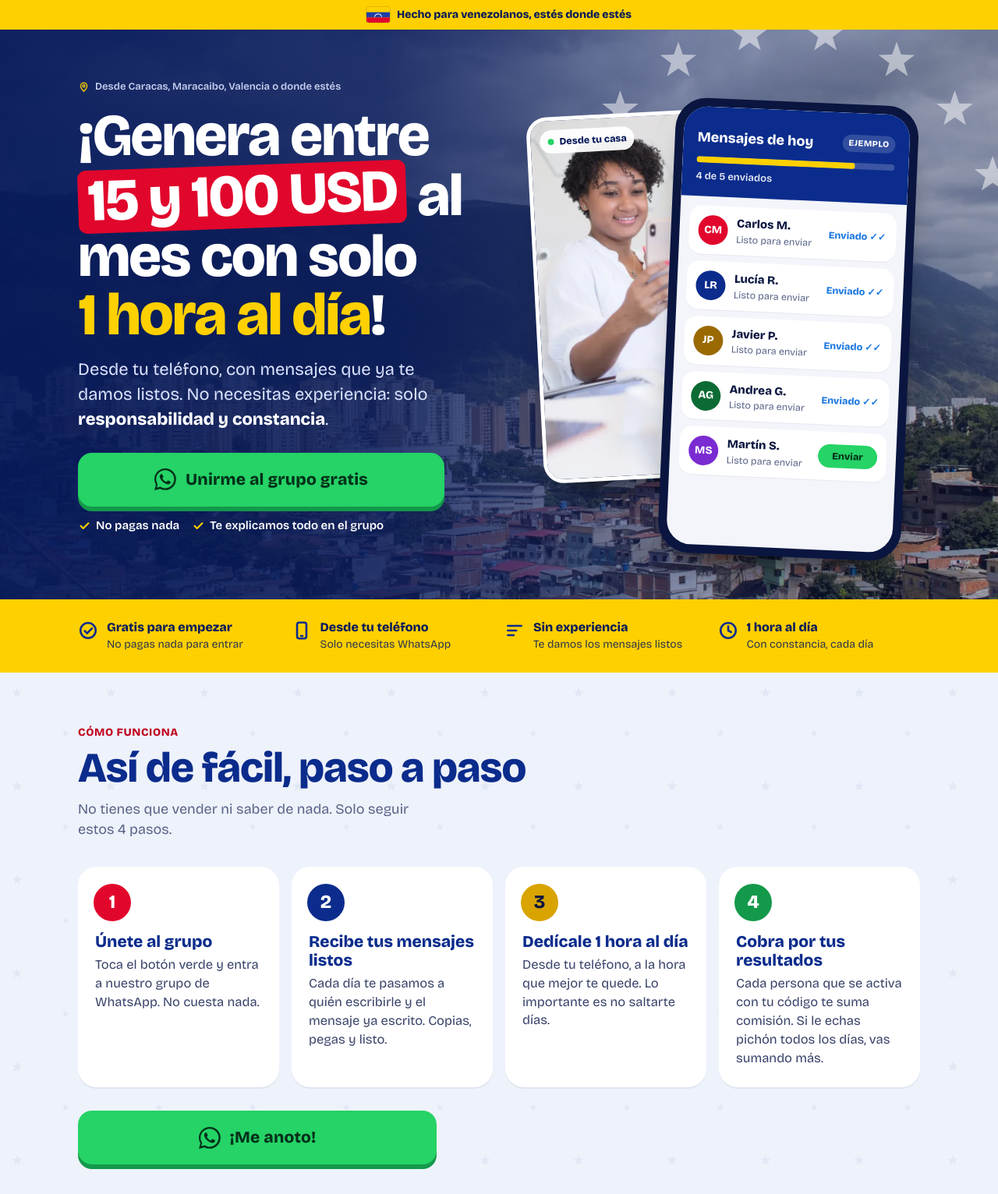
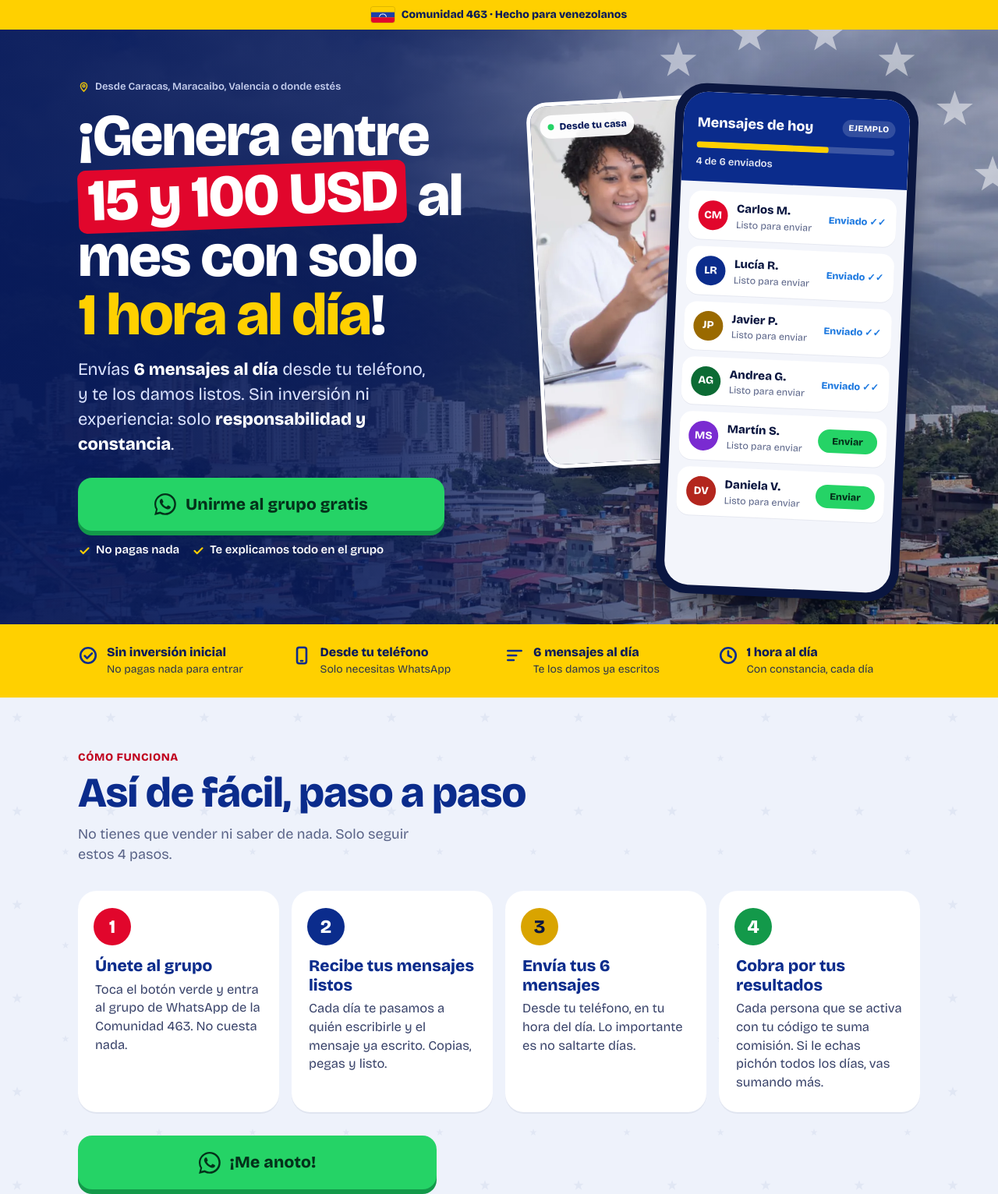
Before and after one commit to BeckerFac/gana-desde-tu-telefono, a plain HTML site: page public/index.html in a window 1280 px wide. Shown: the top 1532 px of the page at 78% size. Drawn offline with nearby package versions, Linux system fonts and the light colour scheme.

Commit message:
feat: alinear la landing con los anuncios 463 (6 mensajes al dia, sin inversion, Comunidad 463)
Co-Authored-By: Claude Fable 5.2 <noreply@anthropic.com>

```diff
--- a/public/index.html
+++ b/public/index.html
@@ -4,7 +4,7 @@
 <meta charset="utf-8">
 <meta name="viewport" content="width=device-width, initial-scale=1, viewport-fit=cover">
 <title>Genera entre 15 y 100 USD al mes con 1 hora al día</title>
-<meta name="description" content="Desde tu teléfono y con mensajes que ya te damos listos. Sin experiencia: solo 1 hora al día, con responsabilidad y constancia. Únete gratis al grupo de WhatsApp.">
+<meta name="description" content="Desde tu teléfono y con 6 mensajes al día que ya te damos listos. Sin inversión ni experiencia: solo 1 hora al día, con responsabilidad y constancia. Únete gratis al grupo de WhatsApp.">
 <meta property="og:title" content="Genera entre 15 y 100 USD al mes con 1 hora al día">
 <meta property="og:description" content="Desde tu teléfono, sin experiencia. Solo 1 hora al día con responsabilidad y constancia. Únete gratis al grupo.">
 <meta property="og:type" content="website">
@@ -72,14 +72,14 @@ h1{margin-top:12px;font-weight:800;font-size:clamp(40px, 11vw, 76px);line-height
 .cta-nota svg{width:17px;height:17px;fill:none;stroke:var(--amarillo);stroke-width:3;stroke-linecap:round;stroke-linejoin:round}
 
 /* ---------- foto + telefono demo ---------- */
-.demo{position:relative;min-height:420px;display:flex;justify-content:flex-end;align-items:flex-start}
+.demo{position:relative;min-height:470px;display:flex;justify-content:flex-end;align-items:flex-start}
 .foto{position:absolute;left:0;top:6px;width:62%;height:380px;border-radius:26px;overflow:hidden;transform:rotate(-3deg);
   border:5px solid #fff;box-shadow:0 26px 40px -26px rgba(0,0,0,.7)}
 .foto img{width:100%;height:100%;object-fit:cover;object-position:40% 20%;display:block}
 .foto-chip{position:absolute;left:12px;top:12px;display:inline-flex;align-items:center;gap:7px;background:rgba(255,255,255,.94);color:var(--azul-osc);
   font-size:12.5px;font-weight:800;padding:6px 10px;border-radius:999px}
 .foto-chip i{width:8px;height:8px;border-radius:50%;background:var(--wa)}
-.tel-wrap{position:relative;z-index:1;width:231px;height:368px;margin-top:34px}
+.tel-wrap{position:relative;z-index:1;width:231px;height:420px;margin-top:34px}
 .tel{width:312px;background:var(--tinta);border-radius:40px;padding:11px;transform-origin:top left;transform:scale(.74) rotate(2.5deg);
   box-shadow:0 34px 50px -28px rgba(0,0,0,.85)}
 .pantalla{position:relative;background:#f3f5fb;border-radius:31px;overflow:hidden;min-height:470px;color:var(--tinta)}
@@ -237,9 +237,9 @@ footer a{color:inherit}
   .hero-grid{grid-template-columns:1.05fr .95fr;align-items:center;gap:40px}
   .cta-nota{justify-content:flex-start}
   .hero .cta{max-width:470px}
-  .demo{min-height:540px}
+  .demo{min-height:610px}
   .foto{width:58%;height:470px;top:20px}
-  .tel-wrap{width:312px;height:504px;margin-top:0}
+  .tel-wrap{width:312px;height:574px;margin-top:0}
   .tel{transform:rotate(2.5deg)}
   .pasos{grid-template-columns:repeat(4,1fr)}
   .pasos li{padding:84px 22px 26px}
@@ -269,7 +269,7 @@ footer a{color:inherit}
 <body>
 <svg width="0" height="0" style="position:absolute" aria-hidden="true"><symbol id="bve" viewBox="0 0 30 20"><rect width="30" height="6.67" fill="#ffd000"/><rect y="6.66" width="30" height="6.68" fill="#1d3fa8"/><rect y="13.33" width="30" height="6.67" fill="#e1062c"/><g fill="#fff"><circle cx="10.68" cy="11.93" r=".75"/><circle cx="11.48" cy="10.54" r=".75"/><circle cx="12.7" cy="9.52" r=".75"/><circle cx="14.2" cy="8.97" r=".75"/><circle cx="15.8" cy="8.97" r=".75"/><circle cx="17.3" cy="9.52" r=".75"/><circle cx="18.52" cy="10.54" r=".75"/><circle cx="19.32" cy="11.93" r=".75"/></g></symbol></svg>
 
-<div class="cinta"><svg class="bandera" viewBox="0 0 30 20" aria-hidden="true"><use href="#bve"/></svg>Hecho para venezolanos, estés donde estés</div>
+<div class="cinta"><svg class="bandera" viewBox="0 0 30 20" aria-hidden="true"><use href="#bve"/></svg>Comunidad 463 · Hecho para venezolanos</div>
 
 <header class="hero">
   <div class="hero-bg" aria-hidden="true"></div>
@@ -283,7 +283,7 @@ footer a{color:inherit}
     <div>
       <span class="lugar"><svg viewBox="0 0 24 24" aria-hidden="true"><path d="M12 21s-6.5-6.1-6.5-11A6.5 6.5 0 0 1 18.5 10c0 4.9-6.5 11-6.5 11z"/><circle cx="12" cy="10" r="2.3"/></svg>Desde Caracas, Maracaibo, Valencia o donde estés</span>
       <h1>¡Genera entre <span class="monto">15 y 100 USD</span> al mes con solo <span class="hora">1 hora al día</span>!</h1>
-      <p class="sub">Desde tu teléfono, con mensajes que ya te damos listos. No necesitas experiencia: solo <b>responsabilidad y constancia</b>.</p>
+      <p class="sub">Envías <b>6 mensajes al día</b> desde tu teléfono, y te los damos listos. Sin inversión ni experiencia: solo <b>responsabilidad y constancia</b>.</p>
 
       <a class="cta" href="https://chat.whatsapp.com/C1FRFqTowrd1bjHnhnset9" rel="noopener"><svg viewBox="0 0 24 24" aria-hidden="true"><path d="M.06 24l1.68-6.16A11.9 11.9 0 010 11.93C0 5.35 5.35 0 11.93 0a11.86 11.86 0 018.44 3.5 11.82 11.82 0 013.49 8.44c0 6.58-5.35 11.93-11.93 11.93a11.9 11.9 0 01-5.7-1.45L.06 24zM6.6 20.2c1.63.97 3.19 1.55 5.25 1.55 5.46 0 9.91-4.44 9.91-9.9 0-5.47-4.45-9.91-9.91-9.91S1.95 6.38 1.95 11.85c0 2.17.64 3.79 1.7 5.48l-.99 3.63 3.94-.76zm11.28-5.6c-.07-.12-.27-.2-.57-.35-.3-.15-1.76-.87-2.03-.97-.27-.1-.47-.15-.67.15-.2.3-.77.97-.94 1.17-.17.2-.35.22-.65.07-.3-.15-1.26-.46-2.4-1.48-.89-.79-1.49-1.77-1.66-2.07-.17-.3-.02-.46.13-.61.14-.13.3-.35.45-.52.15-.17.2-.3.3-.5.1-.2.05-.37-.02-.52-.07-.15-.67-1.62-.92-2.21-.24-.58-.49-.5-.67-.51h-.57c-.2 0-.52.07-.79.37-.27.3-1.04 1.02-1.04 2.48s1.06 2.88 1.21 3.08c.15.2 2.1 3.2 5.08 4.49.71.3 1.26.49 1.69.63.71.23 1.36.19 1.87.12.57-.09 1.76-.72 2-1.41.25-.7.25-1.29.18-1.41z"/></svg>Unirme al grupo gratis</a>
       <div class="cta-nota">
@@ -292,7 +292,7 @@ footer a{color:inherit}
       </div>
     </div>
 
-    <figure class="demo" aria-label="Ejemplo de cómo se ve tu día: una lista de 5 mensajes listos que vas enviando">
+    <figure class="demo" aria-label="Ejemplo de cómo se ve tu día: una lista de 6 mensajes listos que vas enviando">
       <div class="foto" aria-hidden="true">
         <img src="img/chica.webp" alt="" width="640" height="800" loading="eager" decoding="async">
         <span class="foto-chip"><i></i>Desde tu casa</span>
@@ -303,7 +303,7 @@ footer a{color:inherit}
             <div class="app-top">
               <div class="fila"><b class="tt">Mensajes de hoy</b><span class="ej">EJEMPLO</span></div>
               <div class="prog"><i id="prog"></i></div>
-              <div class="cuenta" id="cuenta">0 de 5 enviados</div>
+              <div class="cuenta" id="cuenta">0 de 6 enviados</div>
             </div>
             <ul class="lista" id="lista">
               <li><span class="av" style="background:#e1062c">CM</span><span class="txt"><b>Carlos M.</b><small>Listo para enviar</small></span><span class="estado"><span class="env">Enviar</span><span class="ok">Enviado ✓✓</span></span></li>
@@ -311,6 +311,7 @@ footer a{color:inherit}
               <li><span class="av" style="background:#9a6a00">JP</span><span class="txt"><b>Javier P.</b><small>Listo para enviar</small></span><span class="estado"><span class="env">Enviar</span><span class="ok">Enviado ✓✓</span></span></li>
               <li><span class="av" style="background:#0c6b34">AG</span><span class="txt"><b>Andrea G.</b><small>Listo para enviar</small></span><span class="estado"><span class="env">Enviar</span><span class="ok">Enviado ✓✓</span></span></li>
               <li><span class="av" style="background:#7a2bd1">MS</span><span class="txt"><b>Martín S.</b><small>Listo para enviar</small></span><span class="estado"><span class="env">Enviar</span><span class="ok">Enviado ✓✓</span></span></li>
+              <li><span class="av" style="background:#b3261e">DV</span><span class="txt"><b>Daniela V.</b><small>Listo para enviar</small></span><span class="estado"><span class="env">Enviar</span><span class="ok">Enviado ✓✓</span></span></li>
             </ul>
             <div class="toast" id="toast">
               <span class="chk"><svg viewBox="0 0 24 24"><path d="M5 12.5l4.5 4.5L19 7.5"/></svg></span>
@@ -325,9 +326,9 @@ footer a{color:inherit}
 
 <div class="confianza">
   <ul class="cont">
-    <li><svg viewBox="0 0 24 24" aria-hidden="true"><circle cx="12" cy="12" r="9"/><path d="M8 12.5l2.8 2.8L16.5 9.5"/></svg><span><b>Gratis para empezar</b><small>No pagas nada para entrar</small></span></li>
+    <li><svg viewBox="0 0 24 24" aria-hidden="true"><circle cx="12" cy="12" r="9"/><path d="M8 12.5l2.8 2.8L16.5 9.5"/></svg><span><b>Sin inversión inicial</b><small>No pagas nada para entrar</small></span></li>
     <li><svg viewBox="0 0 24 24" aria-hidden="true"><rect x="6.5" y="2.5" width="11" height="19" rx="2.5"/><path d="M11 18.5h2"/></svg><span><b>Desde tu teléfono</b><small>Solo necesitas WhatsApp</small></span></li>
-    <li><svg viewBox="0 0 24 24" aria-hidden="true"><path d="M4 6.5h16M4 12h10M4 17.5h7"/></svg><span><b>Sin experiencia</b><small>Te damos los mensajes listos</small></span></li>
+    <li><svg viewBox="0 0 24 24" aria-hidden="true"><path d="M4 6.5h16M4 12h10M4 17.5h7"/></svg><span><b>6 mensajes al día</b><small>Te los damos ya escritos</small></span></li>
     <li><svg viewBox="0 0 24 24" aria-hidden="true"><circle cx="12" cy="12" r="9"/><path d="M12 7v5l3.5 2"/></svg><span><b>1 hora al día</b><small>Con constancia, cada día</small></span></li>
   </ul>
 </div>
@@ -339,9 +340,9 @@ footer a{color:inherit}
       <h2 class="rev">Así de fácil, paso a paso</h2>
       <p class="intro rev">No tienes que vender ni saber de nada. Solo seguir estos 4 pasos.</p>
       <ol class="pasos">
-        <li class="rev"><h3>Únete al grupo</h3><p>Toca el botón verde y entra a nuestro grupo de WhatsApp. No cuesta nada.</p></li>
+        <li class="rev"><h3>Únete al grupo</h3><p>Toca el botón verde y entra al grupo de WhatsApp de la Comunidad 463. No cuesta nada.</p></li>
         <li class="rev"><h3>Recibe tus mensajes listos</h3><p>Cada día te pasamos a quién escribirle y el mensaje ya escrito. Copias, pegas y listo.</p></li>
-        <li class="rev"><h3>Dedícale 1 hora al día</h3><p>Desde tu teléfono, a la hora que mejor te quede. Lo importante es no saltarte días.</p></li>
+        <li class="rev"><h3>Envía tus 6 mensajes</h3><p>Desde tu teléfono, en tu hora del día. Lo importante es no saltarte días.</p></li>
         <li class="rev"><h3>Cobra por tus resultados</h3><p>Cada persona que se activa con tu código te suma comisión. Si le echas pichón todos los días, vas sumando más.</p></li>
       </ol>
       <a class="cta pasos-cta rev" href="https://chat.whatsapp.com/C1FRFqTowrd1bjHnhnset9" rel="noopener"><svg viewBox="0 0 24 24" aria-hidden="true"><path d="M.06 24l1.68-6.16A11.9 11.9 0 010 11.93C0 5.35 5.35 0 11.93 0a11.86 11.86 0 018.44 3.5 11.82 11.82 0 013.49 8.44c0 6.58-5.35 11.93-11.93 11.93a11.9 11.9 0 01-5.7-1.45L.06 24zM6.6 20.2c1.63.97 3.19 1.55 5.25 1.55 5.46 0 9.91-4.44 9.91-9.9 0-5.47-4.45-9.91-9.91-9.91S1.95 6.38 1.95 11.85c0 2.17.64 3.79 1.7 5.48l-.99 3.63 3.94-.76zm11.28-5.6c-.07-.12-.27-.2-.57-.35-.3-.15-1.76-.87-2.03-.97-.27-.1-.47-.15-.67.15-.2.3-.77.97-.94 1.17-.17.2-.35.22-.65.07-.3-.15-1.26-.46-2.4-1.48-.89-.79-1.49-1.77-1.66-2.07-.17-.3-.02-.46.13-.61.14-.13.3-.35.45-.52.15-.17.2-.3.3-.5.1-.2.05-.37-.02-.52-.07-.15-.67-1.62-.92-2.21-.24-.58-.49-.5-.67-.51h-.57c-.2 0-.52.07-.79.37-.27.3-1.04 1.02-1.04 2.48s1.06 2.88 1.21 3.08c.15.2 2.1 3.2 5.08 4.49.71.3 1.26.49 1.69.63.71.23 1.36.19 1.87.12.57-.09 1.76-.72 2-1.41.25-.7.25-1.29.18-1.41z"/></svg>¡Me anoto!</a>
```
Also changed, not shown: public/og.jpg.
